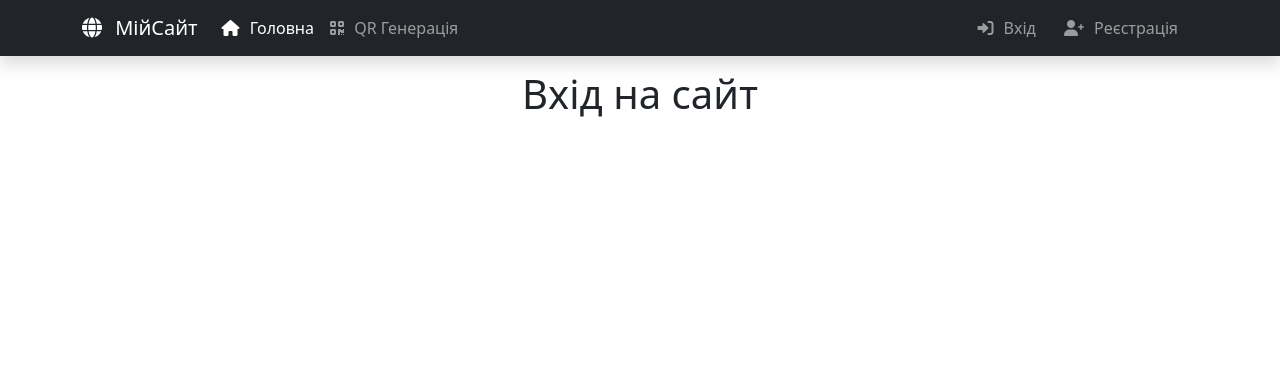
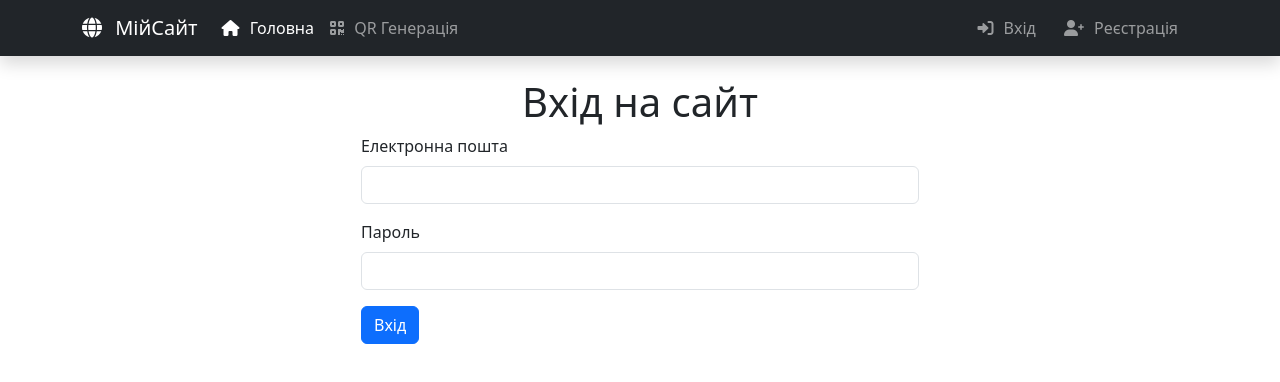
Before and after one commit to novakvova/React-NPR511, a React (Create React App) app in the folder my-boot/: page /login in a window 1280 px wide. Shown: the top 382 px of the page. Built offline with nearby package versions, Linux system fonts and the light colour scheme.

Commit message:
Is good working LoginForm

```diff
--- a/my-boot/src/pages/LoginPage.js
+++ b/my-boot/src/pages/LoginPage.js
@@ -1,11 +1,60 @@
+import {useState} from "react";
+
 const LoginPage = () => {
 
+    //Ці змінні будуть зберігати email та пароль користувача
+    const [email, setEmail] = useState("");
+    const [password, setPassword] = useState("");
+
+    const onChangeEmail = (e) => {
+        setEmail(e.target.value); // Зберігаю значення у state - email
+    }
+    const onChangePassword = (e) => {
+        setPassword(e.target.value); //Аналогічно роблю для пароля
+    }
+    //Функція має перевіряти логін і пароль користувача
+    const onHandleSubmit = (e) => {
+        e.preventDefault(); //відміняє стандартну поведінку для форми
+        console.log("----Вхід користувача-----");
+        console.log("Email = ", email); //Пошта
+        console.log("Password = ", password); //Пароль
+        if(email === "admin@gmail.com" && password === "123456")
+        {
+            alert("Вітаємо Амідна у системі");
+            setEmail(""); //обнули значення в email
+            setPassword(""); //так само зробив із паролем
+        }
+        else
+        {
+            alert("Щось пішло не так :). Дані не вірні")
+        }
+    }
+
     return (
-        <>
+        <div className={"container mt-2"}>
             <h1 className="text-center">Вхід на сайт</h1>
-
-
-        </>
+            <form className="col-md-6 offset-md-3" onSubmit={onHandleSubmit}>
+                <div className="mb-3">
+                    <label htmlFor="email" className="form-label">Електронна пошта</label>
+                    <input type="email"
+                           className="form-control"
+                           id="email"
+                           value = {email}
+                           onChange={onChangeEmail}
+                    />
+                </div>
+                <div className="mb-3">
+                    <label htmlFor="password" className="form-label">Пароль</label>
+                    <input type="password"
+                           className="form-control"
+                           id="password"
+                           value = {password}
+                           onChange={onChangePassword}
+                    />
+                </div>
+                <button type="submit" className="btn btn-primary">Вхід</button>
+            </form>
+        </div>
     )
 }
 
```
